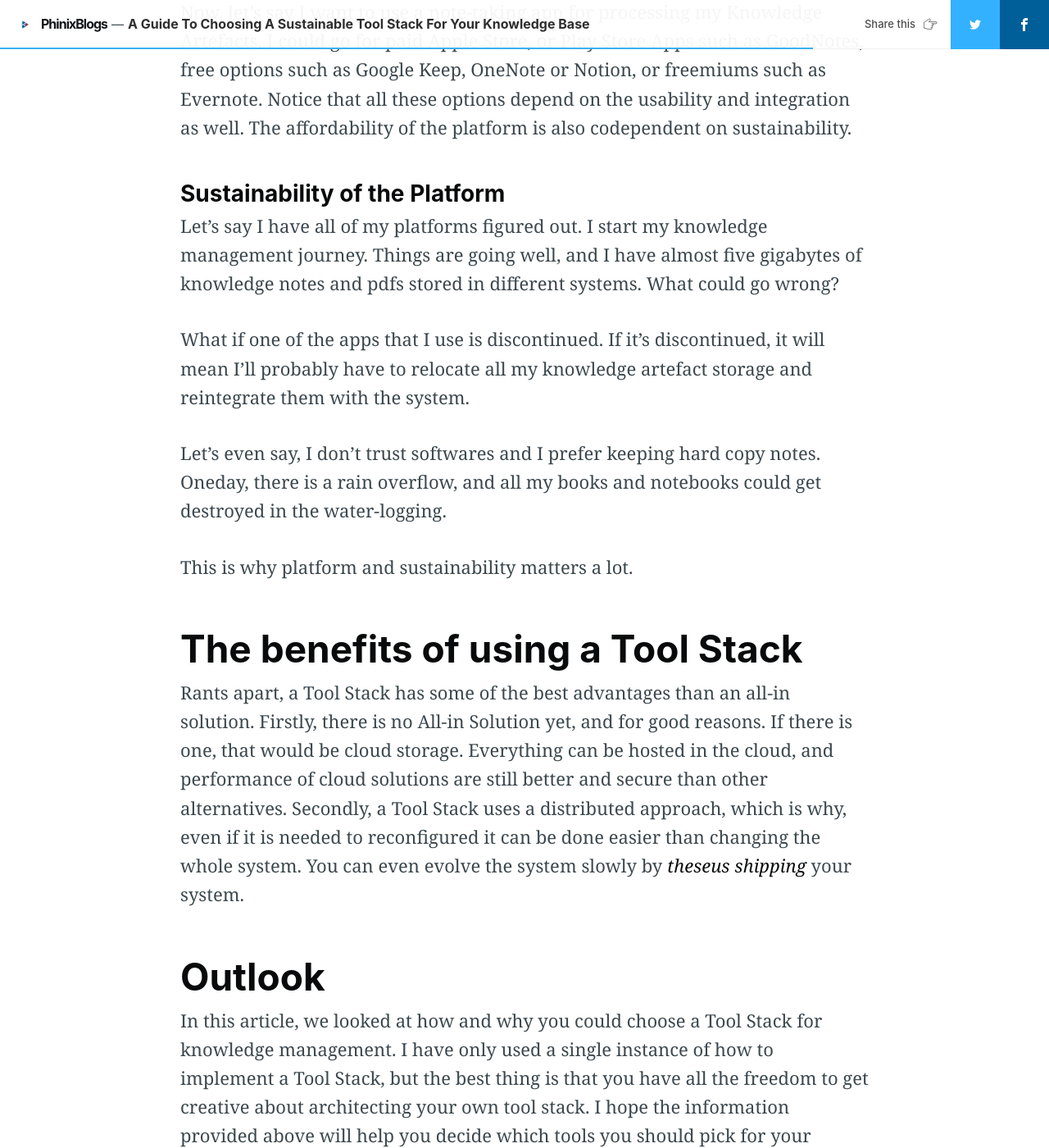
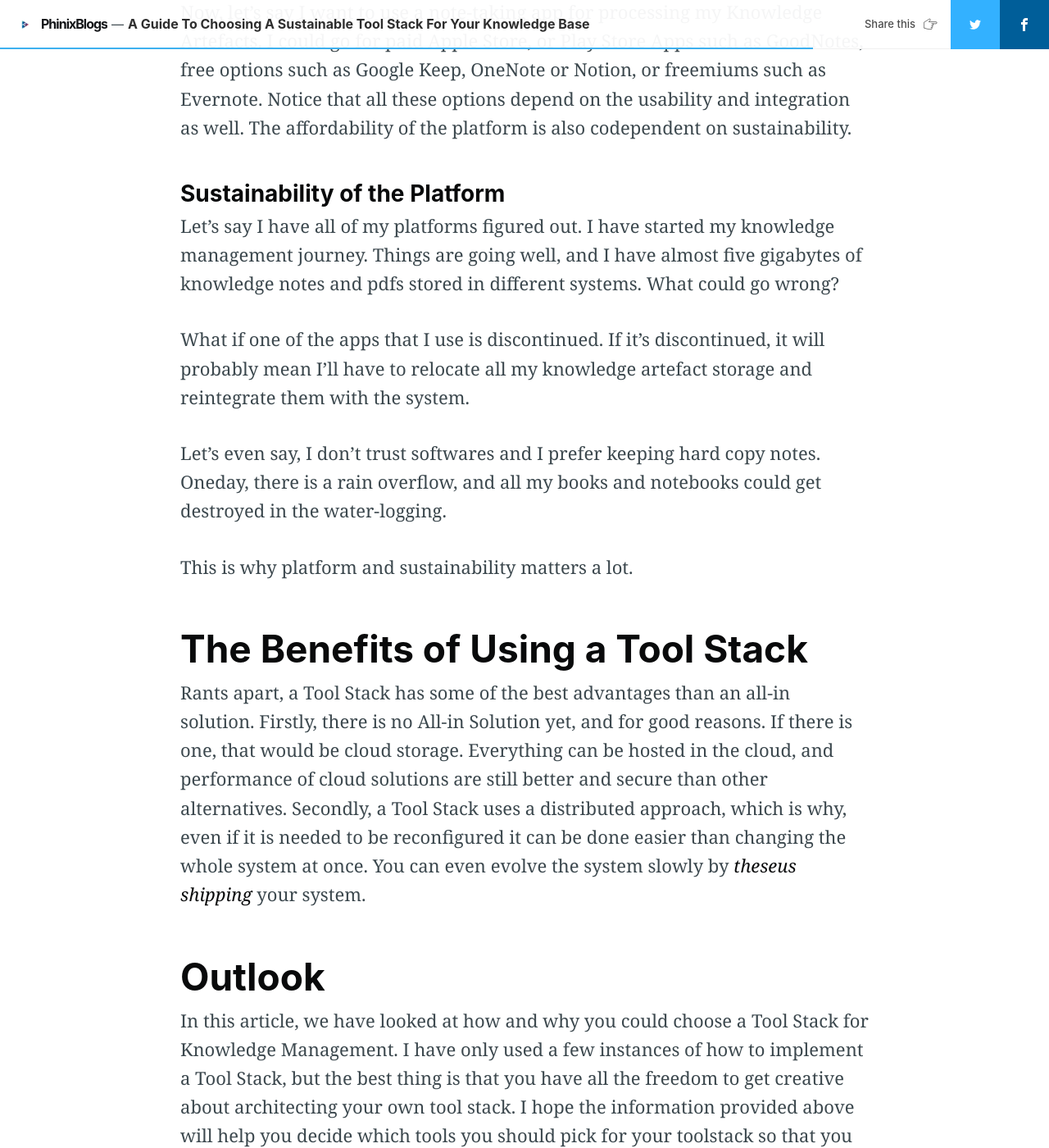
Before and after one commit to phinixgreen/phinixblogs, a Jekyll site: the page built from _posts/2021-07-19-Guide-Sustainable-Tool-Stack-for-Knowledge-Base.md, in a window 1280 px wide and 1400 px high, scrolled down 5607 px. Shown: the whole window at 82% size. Built offline with Jekyll 4.4.1, drawn with Linux system fonts in a browser that asks for light colours; nearby versions of some CDN libraries; comment, search, counter and statistics services are not loaded; some of the changed text lies outside the part shown.

Commit message:
errors 2 updated

```diff
--- a/_posts/2021-07-19-Guide-Sustainable-Tool-Stack-for-Knowledge-Base.md
+++ b/_posts/2021-07-19-Guide-Sustainable-Tool-Stack-for-Knowledge-Base.md
@@ -35,15 +35,15 @@ Symbolically, Knowledge Management is more like our mind and the Tool Stack is m
 
 One difficulty that can arise commonly, is that we easily get enamoured with an interface and start right away with a tool with no well defined purposes. However, as time grows, chaos starts to ensue because of the lack of preplanning. Another difficulty that can arise with the Tool Stack, is the *Paralysis by Analysis*- that is given too much of choice and information, we become confused as to what to choose for getting the work done.
 
-# Consciously preparing for a tool stack for knowledge management
+# Consciously Preparing for a Tool Stack for Knowledge Management
 
 Consciously preparing for a Tool Stack for Knowledge Management, might not guarantee that the system will provide maximum productivity, but it can at least prepare you for some unforeseen circumstances.
 
 Here are two things to keep in mind when picking, choosing and architecting your Tool Stack for Knowledge Management.
 
-# Things to keep in mind
+# Things to Keep in Mind
 
-## Functions of the framework
+## Functions of the Framework
 
 Functions of the Framework that you are implementing is important to know because that is what you will be implementing. In the case of the *Seek, Sense, Share* framework by Harold Jarche, our primary functions are:
 
@@ -73,21 +73,21 @@ Now, let's say I want to use a note-taking app for processing my Knowledge Artef
 
 ### Sustainability of the Platform
 
-Let's say I have all of my platforms figured out. I start my knowledge management journey. Things are going well, and I have almost five gigabytes of knowledge notes and pdfs stored in different systems. What could go wrong?
+Let's say I have all of my platforms figured out. I have started my knowledge management journey. Things are going well, and I have almost five gigabytes of knowledge notes and pdfs stored in different systems. What could go wrong?
 
-What if one of the apps that I use is discontinued. If it's discontinued, it will mean I'll probably have to relocate all my knowledge artefact storage and reintegrate them with the system.
+What if one of the apps that I use is discontinued. If it's discontinued, it will probably mean I'll have to relocate all my knowledge artefact storage and reintegrate them with the system.
 
 Let's even say, I don't trust softwares and I prefer keeping hard copy notes. Oneday, there is a rain overflow, and all my books and notebooks could get destroyed in the water-logging.
 
 This is why platform and sustainability matters a lot.
 
-# The benefits of using a Tool Stack
+# The Benefits of Using a Tool Stack
 
-Rants apart, a Tool Stack has some of the best advantages than an all-in solution. Firstly, there is no All-in Solution yet, and for good reasons. If there is one, that would be cloud storage. Everything can be hosted in the cloud, and performance of cloud solutions are still better and secure than other alternatives. Secondly, a Tool Stack uses a distributed approach, which is why, even if it is needed to reconfigured it can be done easier than changing the whole system. You can even evolve the system slowly by *theseus shipping* your system.
+Rants apart, a Tool Stack has some of the best advantages than an all-in solution. Firstly, there is no All-in Solution yet, and for good reasons. If there is one, that would be cloud storage. Everything can be hosted in the cloud, and performance of cloud solutions are still better and secure than other alternatives. Secondly, a Tool Stack uses a distributed approach, which is why, even if it is needed to be reconfigured it can be done easier than changing the whole system at once. You can even evolve the system slowly by *theseus shipping* your system.
 
 # Outlook
 
-In this article, we looked at how and why you could choose a Tool Stack for knowledge management. I have only used a single instance of how to implement a Tool Stack, but the best thing is that you have all the freedom to get creative about architecting your own tool stack. I hope the information provided above will help you decide which tools you should pick for your toolstack so that you can manage your knowledge better.
+In this article, we have looked at how and why you could choose a Tool Stack for Knowledge Management. I have only used a few instances of how to implement a Tool Stack, but the best thing is that you have all the freedom to get creative about architecting your own tool stack. I hope the information provided above will help you decide which tools you should pick for your toolstack so that you can manage your knowledge better.
 
 ---
 
```
Also changed, not shown: other parts of _posts/2021-07-19-Guide-Sustainable-Tool-Stack-for-Knowledge-Base.md (+1 -1 lines).
